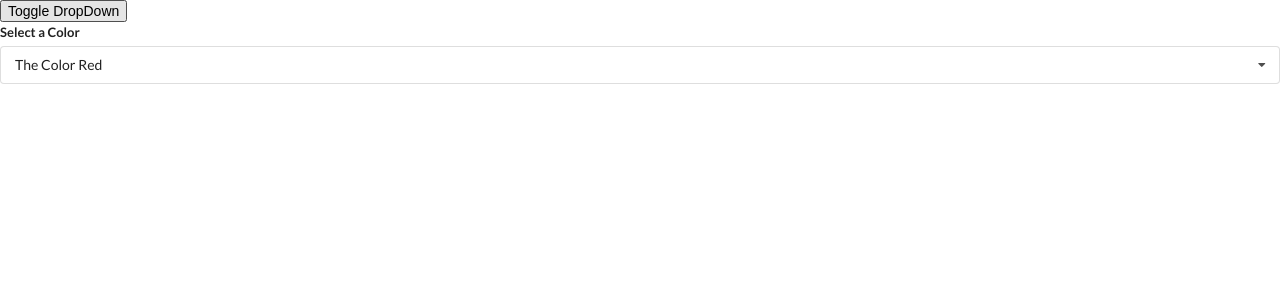
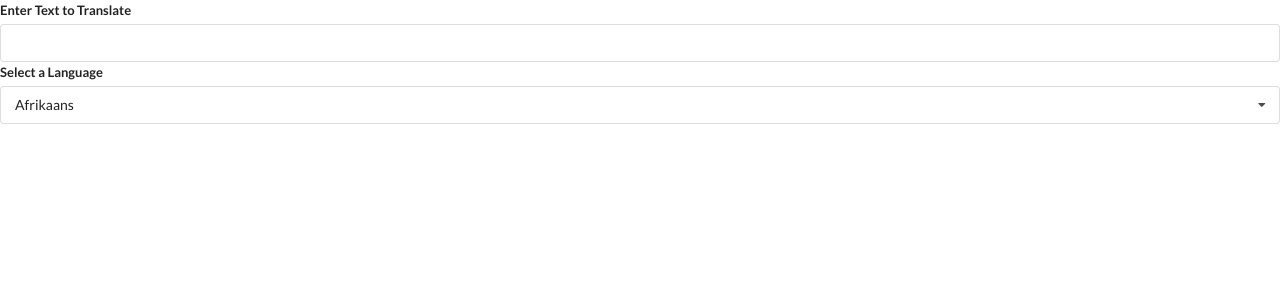
Before and after one commit to Michal-Radomski/React-with-Redux-Course, a React (Create React App) app in the folder appka_06/: page / in a window 1280 px wide. Shown: the top 300 px of the page. Built offline with nearby package versions, Linux system fonts and the light colour scheme.

Commit message:
Appk_06 Translate - commit2

```diff
--- a/appka_06/src/App.js
+++ b/appka_06/src/App.js
@@ -1,7 +1,8 @@
-import React, {useState} from "react";
+import React from "react";
 //+ import Accordion from "./Accordion";
 //+ import Search from "./Search";
-import DropDown from "./DropDown";
+//+ import DropDown from "./DropDown";
+import Translate from "./Translate";
 
 //+ const items = [
 //   {title: "What is React?", content: "Frontend JS library"},
@@ -9,30 +10,30 @@ import DropDown from "./DropDown";
 //   {title: "How do you use React?", content: "By creating components"},
 // ];
 
-const options = [
-  {
-    label: "The Color Red",
-    value: "Red",
-  },
-  {
-    label: "The Color Green",
-    value: "Green",
-  },
-  {
-    label: "A Shade of Blue",
-    value: "Blue",
-  },
-];
+//+ const options = [
+//   {
+//     label: "The Color Red",
+//     value: "Red",
+//   },
+//   {
+//     label: "The Color Green",
+//     value: "Green",
+//   },
+//   {
+//     label: "A Shade of Blue",
+//     value: "Blue",
+//   },
+// ];
 
 const App = () => {
-  const [selected, setSelected] = useState(options[0]);
-  const [showDropdown, setShowDropdown] = useState(true);
+  //+ const [selected, setSelected] = React.useState(options[0]);
+
   return (
     <div>
       {/* <Accordion items={items} /> */}
       {/* <Search /> */}
-      <button onClick={() => setShowDropdown(!showDropdown)}>Toggle DropDown</button>
-      {showDropdown ? <DropDown options={options} selected={selected} onSelectedChange={setSelected} /> : null}
+      {/* <DropDown options={options} selected={selected} onSelectedChange={setSelected} /> */}
+      <Translate />
     </div>
   );
 };
--- a/appka_06/src/DropDown.jsx
+++ b/appka_06/src/DropDown.jsx
@@ -1,6 +1,6 @@
 import React, {useState, useEffect, useRef} from "react";
 
-const DropDown = ({options, selected, onSelectedChange}) => {
+const DropDown = ({options, selected, onSelectedChange, label}) => {
   const [open, setOpen] = useState(false);
   const ref = useRef();
 
@@ -32,7 +32,7 @@ const DropDown = ({options, selected, onSelectedChange}) => {
   return (
     <div ref={ref} className="ui form">
       <div className="field">
-        <label className="label">Select a Color</label>
+        <label className="label">{label}</label>
         <div onClick={() => setOpen(!open)} className={`ui selection dropdown ${open ? "visible active" : ""}`}>
           <i className="dropdown icon"></i>
           <div className="text">{selected.label}</div>
--- a/appka_06/src/Translate.jsx
+++ b/appka_06/src/Translate.jsx
@@ -1,7 +1,42 @@
+// AIzaSyCHUCmpR7cT_yDFHC98CZJy2LTms-IwDlM
+
 import React from "react";
+import DropDown from "./DropDown";
+
+const options = [
+  {
+    label: "Afrikaans",
+    value: "af",
+  },
+  {
+    label: "Arabic",
+    value: "ar",
+  },
+  {
+    label: "Hindi",
+    value: "hi",
+  },
+  {
+    label: "Polish",
+    value: "pl",
+  },
+];
 
 const Translate = () => {
-  return <div></div>;
+  const [language, setLanguage] = React.useState(options[0]);
+  const [text, setText] = React.useState("");
+  return (
+    <div>
+      <div className="ui form">
+        <div className="field">
+          <label>Enter Text to Translate</label>
+          <input value={text} onChange={(event) => setText(event.target.value)} />
+        </div>
+      </div>
+
+      <DropDown label="Select a Language" selected={language} onSelectedChange={setLanguage} options={options} />
+    </div>
+  );
 };
 
 export default Translate;
```
